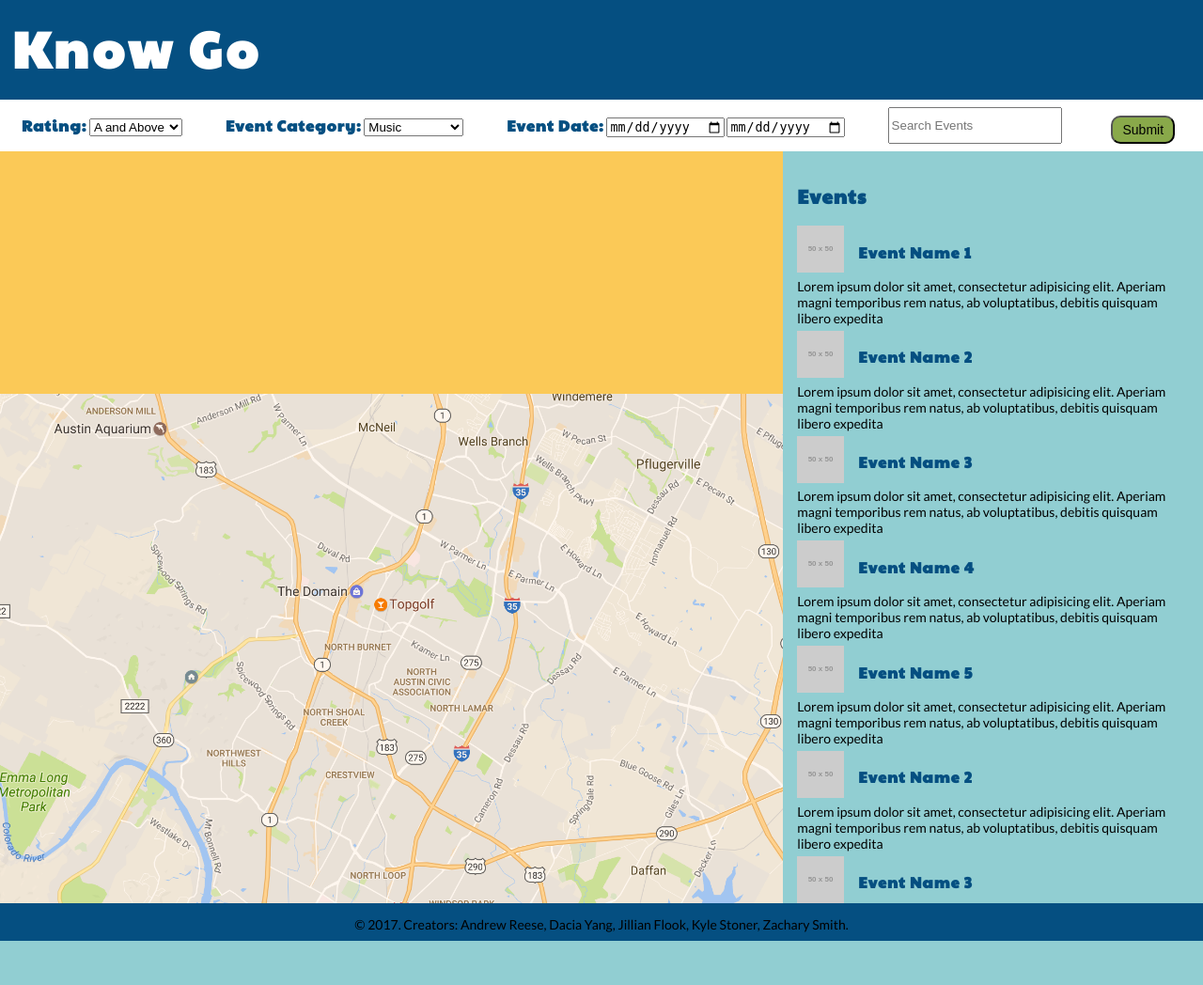
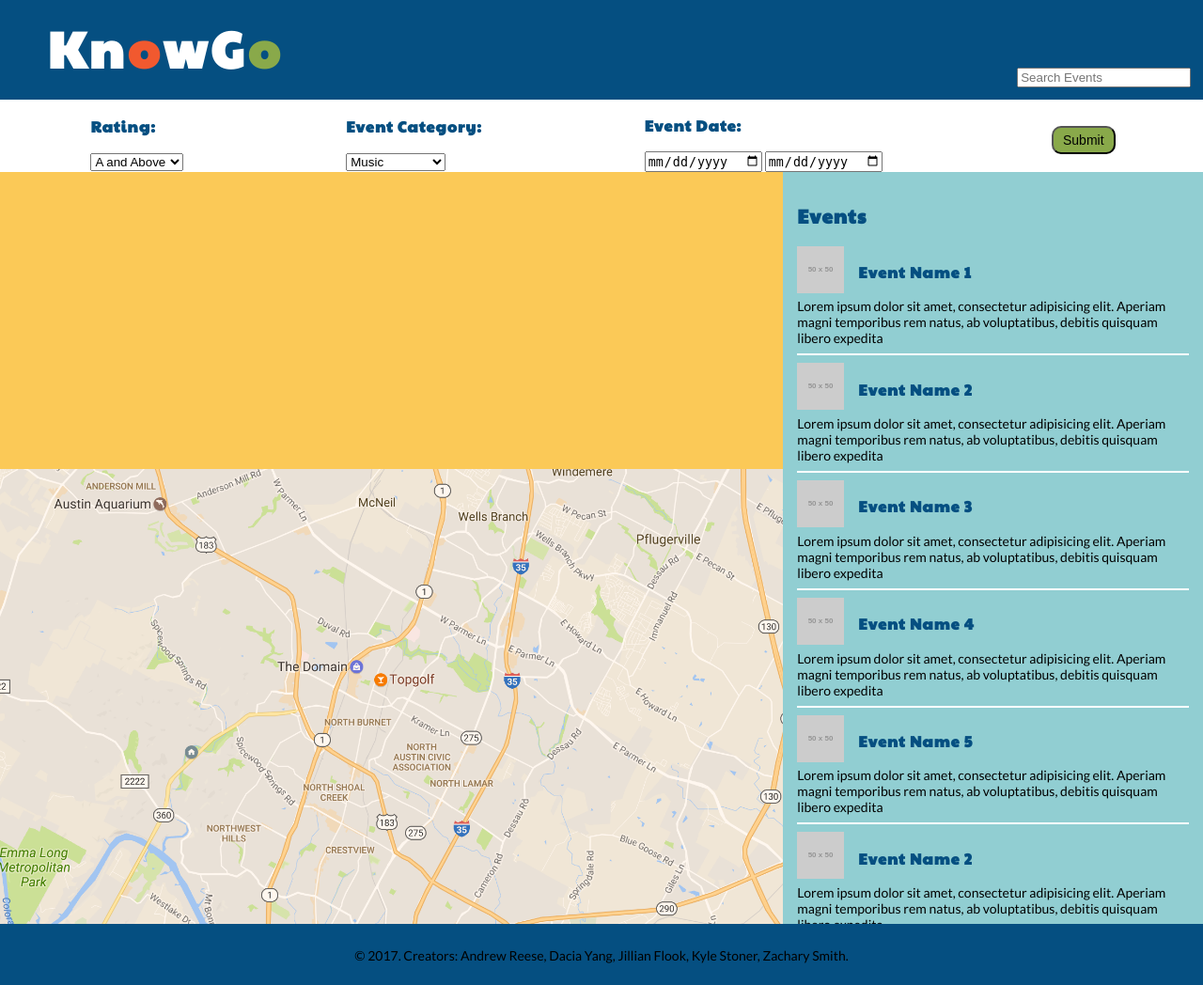
Before and after one commit to Kyleds63/MainProject1, a PHP site: page / in a window 1280 px wide. Shown: the whole page at 94% size. Before the commit the page ends 1001 px from the top, so only its background shows below. Run offline with PHP 8.4, Linux system fonts and the light colour scheme; grey boxes labelled with a size stand in for pictures from a placeholder-image service; some libraries are stand-ins or nearby versions.

Commit message:
updated media query for xs sm and regular devices

```diff
--- a/assets/css/style.css
+++ b/assets/css/style.css
@@ -26,10 +26,23 @@ h1{
 	color: #fff;
 	font-size: 54px;
 	margin: 0px;
+	margin-left: 3%;
 }
 
+#redCircle{
+	color: #F1592F;
+}
+
+#greenCircle{
+	color: #89A94A;
+}
+
+
+/* --------- nav section styling  ------------- */
+
 nav{
-	width: 100%
+	width: 100%;
+	padding-left: 10px;
 }
 
 .dropdown {
@@ -41,7 +54,8 @@ nav{
 
 main{
 	overflow: hidden;
-	max-height: 100%;
+	height: 100%;
+	max-height:
 }
 
 
@@ -83,8 +97,10 @@ aside {
 
 /* paragraph description text for the event */
 .eventDescr{
+	border-bottom: 2px solid #fff;
 	margin: 0px;
-	margin-bottom: 5px;
+	margin-bottom: 8px;
+	padding-bottom: 8px;
 }
 
 
@@ -135,8 +151,14 @@ body {
 
 /* ---------- Flex header  ---------------*/
 header {
+	display: flex;
 	flex: 0 0 98%; /* why does 100 cause horiz scroll? */
+	justify-content: space-between;
 }
+
+
+
+/* ----------- Flex nav -----------------*/
 
 nav{
 	width: 100%;
@@ -146,11 +168,8 @@ nav{
 }
 
 #navSearchBox{
-	height: 60%;
+	align-self: flex-end;  /*adjusts the height of the search box*/
 }
-
-/* ----------- Flex nav -----------------*/
-
 
 
 /* ---------- Flex main  ---------------*/
@@ -183,8 +202,12 @@ display: flex;
 /* ---------- Flex footer  ---------------*/
 footer {
 	flex: 0 0 100%;
+	padding-top: 2%;
 }
 
+footer p {
+	margin: 0px;
+}
 
 /* ------------------------ END ------------------------------------------------------------------------------------ */
 
@@ -194,3 +217,40 @@ footer {
 
 
 /* ------------------------ Media Queries-------------------------------------------------------------------------- */
+
+@media only screen and (max-width: 768px){
+
+	header{
+		height: initial;
+		flex-wrap: wrap;
+		justify-content: center;
+	}
+
+	main{
+		height: initial;  /*resets the height so user can scroll through events*/
+	}
+
+	#mapArea{
+		display: initial;
+		flex: 1; /*makes map extend 100%*/
+	}
+
+	.events{
+		overflow: initial; /*resets the overflow scroll from desktop*/
+	}
+
+	#eventArea{
+		flex: initial; /*resets the flex 1 set on desktop*/
+	}
+}
+
+@media only screen and (max-width: 375px){
+
+	footer{
+		padding-top: 3%;
+	}
+
+	#mapArea {
+		display: none;
+	}
+}
--- a/assets/javascript/styling.js
+++ b/assets/javascript/styling.js
@@ -0,0 +1,6 @@
+
+
+// toggle class for search bar
+$( ".searchHeader" ).click(function() {
+   $(".classforpanel").toggleClass("classname");
+});
--- a/index.html
+++ b/index.html
@@ -4,19 +4,21 @@
 	<meta charset="utf-8">
 	<meta name="viewport" content="width=device-width"> <!-- important for media queries -->
 
-	<title>Know Go</title>
+	<title>KnowGo</title>
 	<link rel="stylesheet" type="text/css" href="assets/css/.reset.css">
 	<link href="https://fonts.googleapis.com/css?family=Lato|Paytone+One" rel="stylesheet">
 	<link rel="stylesheet" type="text/css" href="assets/css/style.css">
 </head>
 <body>
 	<header>
-		<h1>Know Go</h1>
+		<h1>Kn<span id="redCircle">o</span>wG<span id="greenCircle">o</span></h1>
+		<input type="text" name="searchBox" placeholder="Search Events" id="navSearchBox">
+
 	</header>
 	<nav>
 		<!-- ra -->
 		<div class="navItem"> <!-- do not confuse this class with the bootstrap nav-item -->
-		<h3 class="formHeader">Rating:</h3>
+		<h3 class="searchHeader">Rating:</h3>
 			<select class="ui search dropdown">
                <label for="A">A
                	<option value="A" id="A">A and Above</option>
@@ -34,7 +36,7 @@
         </div>
         <!-- event category -->
         <div class="navItem">
-			<h3 class="formHeader">Event Category:</h3>
+			<h3 class="searchHeader">Event Category:</h3>
 			<select class="ui search dropdown">
                <label for="music">Music
                	<option value="Music" id="music">Music</option>
@@ -52,12 +54,11 @@
         </div >
         <!-- event date -->
         <div class="navItem">
-			<h3 class="formHeader">Event Date:</h3>
+			<h3 class="searchHeader">Event Date:</h3>
 			<input type="date" name="startDate" placeholder="start date MM/DD/YYYY">
 			<input type="date" name="endDate" placeholder="end date MM/DD/YYYY">
 		</div>
 
-		<input type="text" name="searchBox" placeholder="Search Events" id="navSearchBox">
 		<input type="submit" value="Submit" id="submitBtn"> <!-- only change events displayed on search, not auto -->
 	</nav>
 	<main>
```
